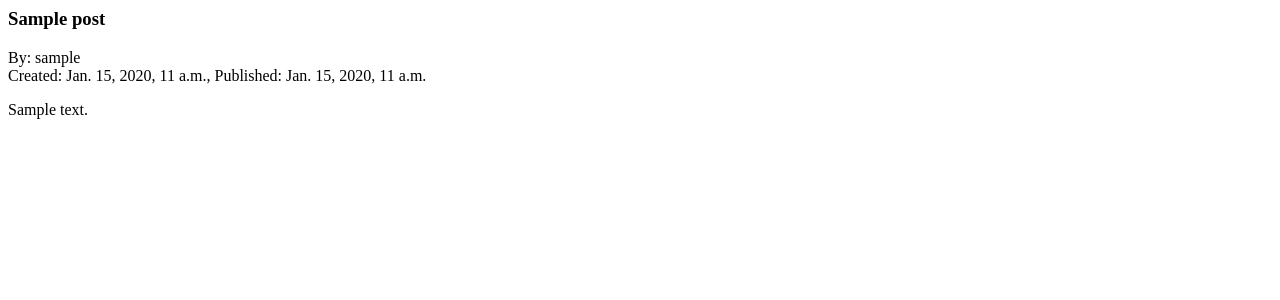
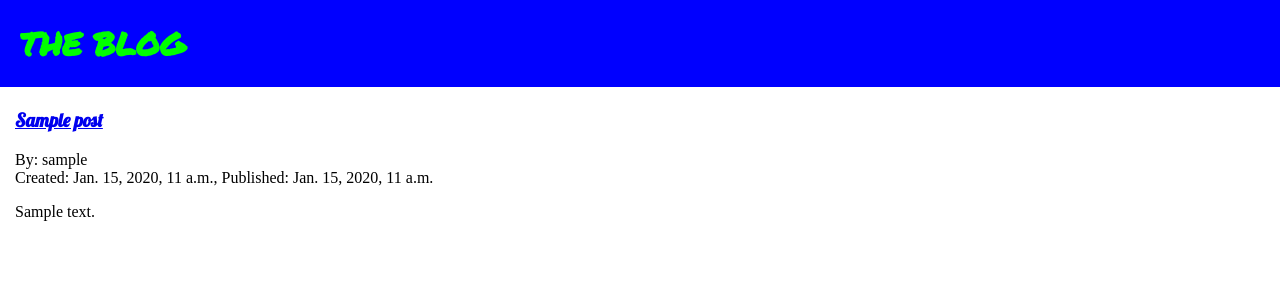
Before and after one commit to kand/djangogirls, a Django app: template blog/templates/blog/post_list.html in a window 1280 px wide. Shown: the top 300 px of the page. Run offline with Django 3.2, Linux system fonts and the light colour scheme; the template is opened without the code that fills it: values that come from a table or form of the project are taken from there, others are empty; tables that the repository leaves empty hold one stand-in row (values such as "Sample post").

Commit message:
Added posts page

```diff
--- /dev/null
+++ b/blog/static/css/blog.css
@@ -0,0 +1,23 @@
+body {
+    margin: 0;
+}
+
+h1 {
+    background-color: #00f;
+    color: #0f0;
+    font-family: 'Permanent Marker';
+    padding: 20px;
+}
+
+h3 {
+    color: #f00;
+    font-family: 'Lobster';
+}
+
+.posts {
+    padding: 0 15px;
+}
+
+.post {
+    padding: 0 15px;
+}
--- /dev/null
+++ b/blog/templates/blog/base.html
@@ -0,0 +1,16 @@
+{% load staticfiles %}
+
+<html>
+  <head>
+    <title>THE BLOG</title>
+
+    <link href="http://fonts.googleapis.com/css?family=Lobster&subset=latin,latin-ext" rel="stylesheet" type="text/css">
+    <link href='http://fonts.googleapis.com/css?family=Permanent+Marker' rel='stylesheet' type='text/css'>
+
+    <link rel="stylesheet" href="{% static "css/blog.css" %}">
+  </head>
+  <body>
+    {% block content %}
+    {% endblock %}
+  </body>
+</html>
--- a/blog/templates/blog/post_list.html
+++ b/blog/templates/blog/post_list.html
@@ -1,17 +1,19 @@
-<html>
-  <head>
-    <title>THE BLOG</title>
-  </head>
-  <body>
+{% extends "blog/base.html" %}
+
+{% block content %}
+  <h1>THE BLOG</h1>
   <div class="posts">
     {% for post in posts %}
       <div id="post{{ post.id }}">
-          <h3>{{ post.title }}</h3>
+        <h3>
+          <a href="{% url 'blog.views.post_detail' pk=post.pk %}">
+            {{ post.title }}
+          </a>
+        </h3>
         <div>By: {{ post.author.username }}</div>
         <div>Created: {{ post.created_date }}, Published: {{ post.published_date }}</div>
         <div>{{ post.text | linebreaks }}</div>
       </div>
     {% endfor %}
   </div>
-  </body>
-</html>
+{% endblock %}
--- a/blog/urls.py
+++ b/blog/urls.py
@@ -1,6 +1,8 @@
 from django.conf.urls import url
+
 from . import views
 
 urlpatterns = [
     url(r'^$', views.post_list),
+    url(r'^post/(?P<pk>[0-9]+)/$', views.post_detail),
 ]
```
Also changed, not shown: blog/templates/blog/post_detail.html (added, +11 -0 lines), blog/views.py (+8 -1 lines). Lines whose indentation alone changed are shown as unchanged.
